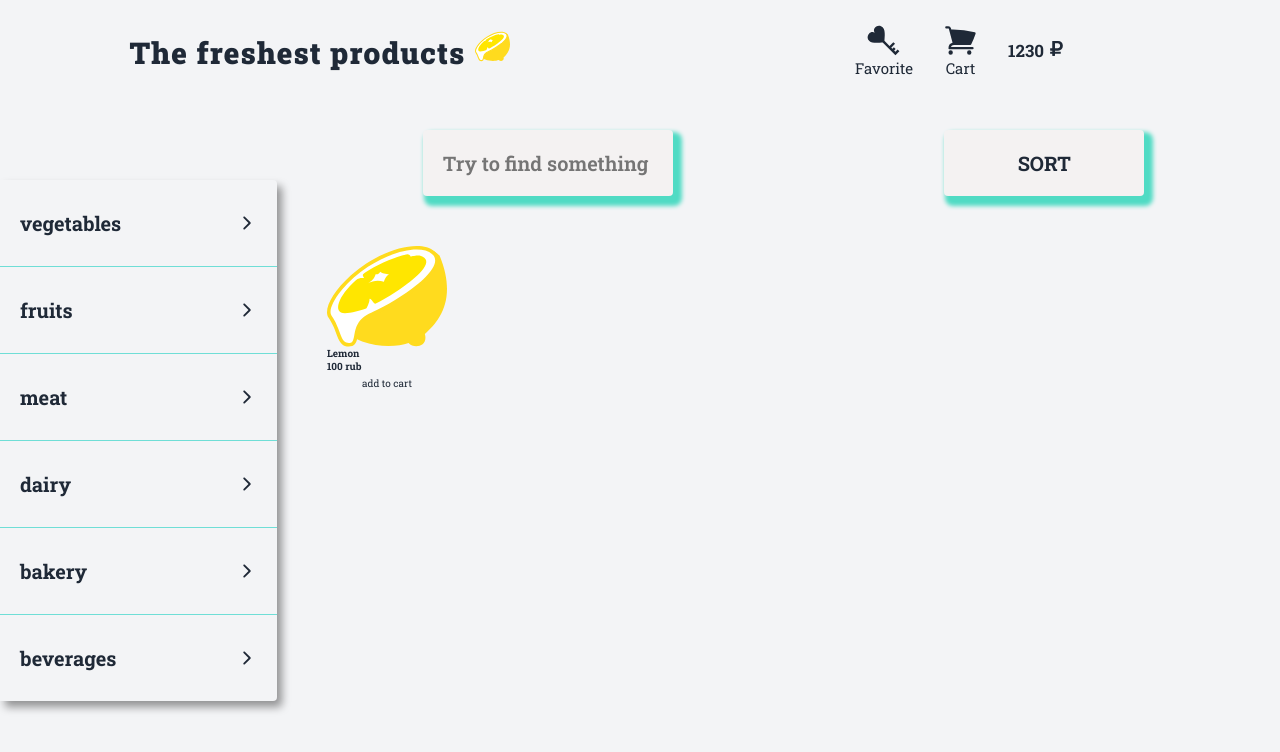
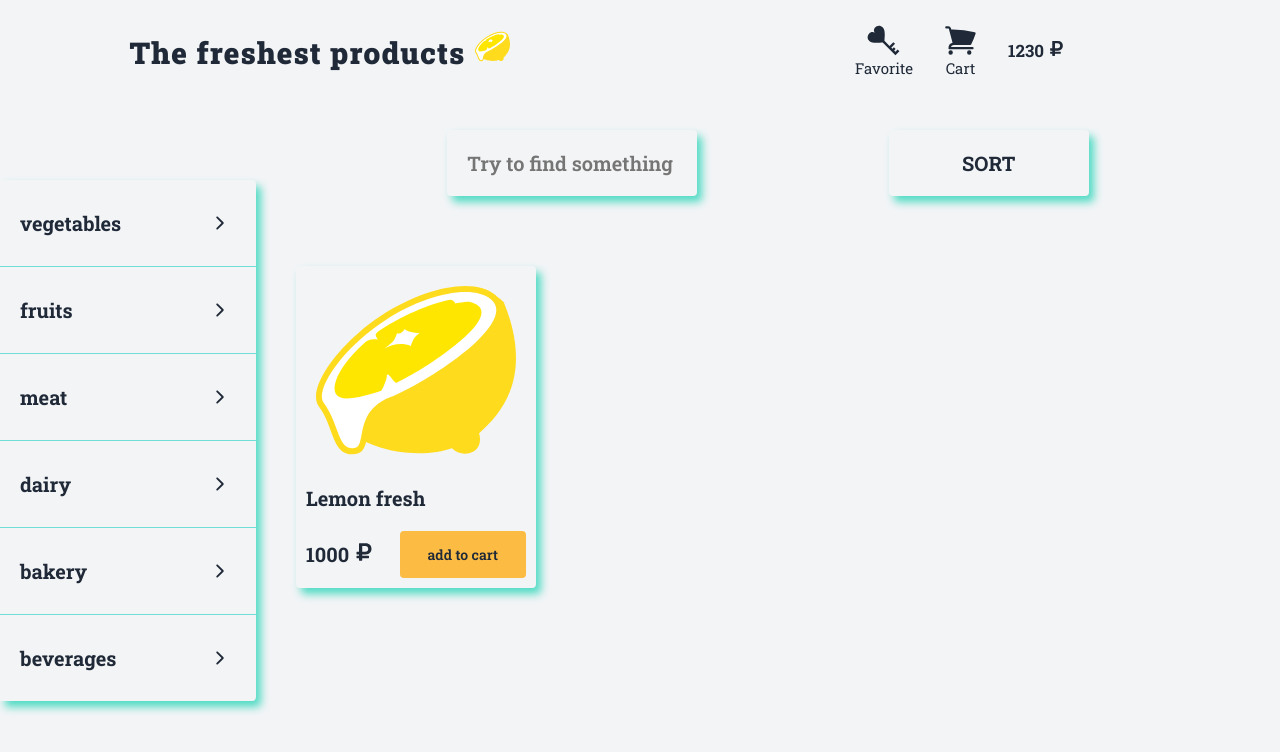
Before and after one commit to ilyagfrv/react_products, a React app: page / in a window 1280 px wide. Shown: the top 752 px of the page. Built offline with nearby package versions, Linux system fonts and the light colour scheme; the HTML template or start-up script is replaced by a standard one.

Commit message:
products component

```diff
--- a/src/App.css
+++ b/src/App.css
@@ -40,6 +40,13 @@ svg {
   height: auto;
 }
 
+:root {
+  --orange: #fcbc44;
+  --green: #50dbc4;
+  --blue: #495191;
+  --box-shadow: 5px 6px 8px var(--green);
+}
+
 html {
   font-size: 62.5%;
 }
@@ -71,5 +78,5 @@ body {
 .main {
   grid-area: main;
   display: grid;
-  /* grid-template-columns: minmax(10rem, 20rem) 1fr; */
+  grid-template-columns: 1fr 4fr;
 }
--- a/src/components/Content/Content.module.scss
+++ b/src/components/Content/Content.module.scss
@@ -1,3 +1,3 @@
 .content {
-  grid-column: 2 / 6;
+  // grid-column: 2 / 6;
 }
--- a/src/components/Filter/Filter.module.scss
+++ b/src/components/Filter/Filter.module.scss
@@ -1,6 +1,6 @@
 .filters {
   display: flex;
-  justify-content: space-around;
+  justify-content: space-evenly;
   align-items: center;
   padding: 3rem 0;
 }
@@ -10,8 +10,7 @@
   padding: 2rem;
 
   border-radius: 0.4rem;
-  background-color: #f4f2f2;
-  box-shadow: 5px 6px 4px 4px #50dbc4;
+  box-shadow: var(--box-shadow);
 
   font-size: 2rem;
   font-weight: 600;
@@ -23,11 +22,12 @@
   width: 20rem;
   padding: 2rem;
 
-  background-color: #f4f2f2;
-  box-shadow: 5px 6px 4px 4px #50dbc4;
   border-radius: 0.4rem;
+  box-shadow: var(--box-shadow);
+
+  cursor: pointer;
+  user-select: none;
   position: relative;
-  cursor: pointer;
 }
 
 .sortTitle {
@@ -40,10 +40,11 @@
   width: 100%;
 
   background-color: #f4f2f2;
-  box-shadow: 5px 7px 4px 4px #50dbc4;
+  box-shadow: var(--box-shadow);
   border-radius: 0 0 0.4rem 0.4rem;
 
   text-align: center;
+
   position: absolute;
   top: 90%;
   left: 0;
@@ -59,6 +60,6 @@
   transition: color 0.1s linear;
 
   &:hover {
-    color: #fcbc44;
+    color: var(--orange);
   }
 }
--- a/src/components/Header/Header.module.scss
+++ b/src/components/Header/Header.module.scss
@@ -5,6 +5,8 @@
   justify-items: center;
   align-items: center;
   min-width: 100vw;
+
+  user-select: none;
 }
 
 .title {
@@ -14,6 +16,12 @@
   font-size: 3rem;
   font-weight: 900;
   letter-spacing: 0.1rem;
+
+  transition: color 0.1s linear;
+
+  &:hover {
+    color: var(--orange);
+  }
 }
 
 .lemon {
@@ -42,7 +50,7 @@
   }
 
   &:hover {
-    color: #495191;
+    color: var(--blue);
   }
 }
 
--- a/src/components/Products/Products.module.scss
+++ b/src/components/Products/Products.module.scss
@@ -1,17 +1,59 @@
 .products {
   display: grid;
-  grid-template-columns: repeat(auto-fit, minmax(1rem, 12rem));
-  grid-auto-rows: 1fr;
-  column-gap: 2rem;
-  row-gap: 4rem;
-  padding: 2rem 4rem;
+  grid-template-columns: repeat(auto-fit, minmax(20rem, 24rem));
+  gap: 6rem;
+  padding: 4rem;
 
-  // background-color: #ccc;
+  @media (max-width: 1200px) {
+    justify-content: center;
+  }
 }
 
 .product {
-  display: grid;
-  grid-auto-flow: row;
-  grid-template: auto 1fr minmax(2rem, auto) / 1fr;
-  // background-color: #ccc;
+  display: flex;
+  flex-direction: column;
+  padding: 1rem;
+
+  border-radius: 0.4rem;
+  box-shadow: var(--box-shadow);
 }
+
+.image {
+  margin-bottom: 2rem;
+  padding: 1rem;
+}
+
+.name {
+  flex: 1 1 auto;
+  margin-bottom: 2rem;
+
+  font-size: 2rem;
+}
+
+.footer {
+  display: flex;
+  align-items: center;
+  justify-content: space-between;
+}
+
+.price {
+  font-size: 2rem;
+}
+
+.button {
+  padding: 1em 2em;
+
+  border-radius: 0.4rem;
+  background-color: var(--orange);
+
+  font-family: inherit;
+  font-size: 1.4em;
+  font-weight: 600;
+
+  cursor: pointer;
+  transition: background-color 0.1s linear;
+
+  &:hover {
+    background-color: #fad119;
+  }
+}
--- a/src/components/Products/index.tsx
+++ b/src/components/Products/index.tsx
@@ -1,3 +1,4 @@
+import { FaRubleSign } from 'react-icons/fa'
 import image from 'assets/icons/lemon.svg'
 import style from './Products.module.scss'
 
@@ -5,12 +6,15 @@ export default function Products() {
   return (
     <ul className={style.products}>
       <li className={style.product}>
-        <img src={image} alt='' />
-        <div>
-          <h4>Lemon</h4>
-          <h4>100 rub</h4>
+        <img className={style.image} src={image} alt='' />
+        <h4 className={style.name}>Lemon fresh</h4>
+
+        <div className={style.footer}>
+          <h4 className={style.price}>
+            1000 <FaRubleSign />
+          </h4>
+          <button className={style.button}>add to cart</button>
         </div>
-        <button>add to cart</button>
       </li>
     </ul>
   )
--- a/src/components/Sidebar/Sidebar.module.scss
+++ b/src/components/Sidebar/Sidebar.module.scss
@@ -1,39 +1,50 @@
 .sidebar {
-  padding: 8rem 1rem 8rem 0;
+  padding: 8rem 0rem;
 }
 
 .categories {
   display: flex;
   flex-direction: column;
-  justify-content: center;
 
+  box-shadow: var(--box-shadow);
   border-radius: 0 0.4rem 0.4rem 0;
-  box-shadow: 5px 6px 8px rgba(black, 0.4);
 }
 
 .category {
-  min-width: 100%;
   padding: 3rem 2rem;
-
   font-size: 2rem;
   font-weight: 700;
 
   cursor: pointer;
+  user-select: none;
+  transition: background-color 0.2s ease-out;
+
   position: relative;
-  transition: background-color 0.2s linear;
 
   &:not(:last-child) {
     border-bottom: 1px solid #6fded6;
   }
 
+  &:first-child {
+    &:hover {
+      border-radius: 0 0.4rem 0 0;
+    }
+  }
+
+  &:last-child {
+    &:hover {
+      border-radius: 0 0 0.4rem 0;
+    }
+  }
+
   &:hover {
-    background-color: #fcbc44;
+    background-color: var(--orange);
   }
 }
 
 .arrow {
   position: absolute;
-  right: 2rem;
+  right: 10%;
   top: 50%;
 
   transform: translateY(-50%);
--- a/src/components/Sidebar/index.tsx
+++ b/src/components/Sidebar/index.tsx
@@ -13,7 +13,6 @@ const categories = [
 export default function Sidebar() {
   return (
     <aside className={style.sidebar}>
-      <nav>
       <ul className={style.categories}>
         {categories.map((category, index) => (
           <li className={style.category} key={index}>
@@ -21,7 +20,6 @@ export default function Sidebar() {
           </li>
         ))}
       </ul>
-      </nav>
     </aside>
   )
 }
```
Lines whose indentation alone changed are shown as unchanged.
